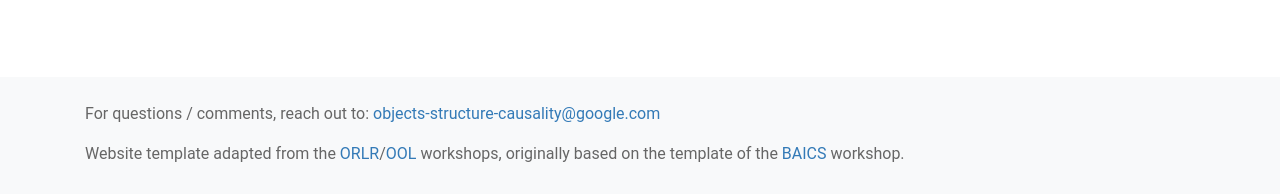
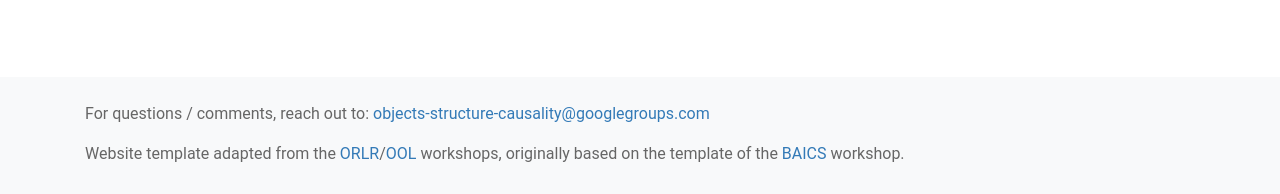
Before and after one commit to objects-structure-causality/objects-structure-causality.github.io, a Jekyll site: the page built from index.html, in a window 1280 px wide. Shown: the part 1285-1479 px from the top of the page. Built offline with Jekyll 4.4.1, drawn with Linux system fonts in a browser that asks for light colours; nearby versions of some CDN libraries.

Commit message:
Update email address

```diff
--- a/_layouts/default.html
+++ b/_layouts/default.html
@@ -65,7 +65,7 @@
 
   <div class="footnote bg-light">
     <div class="container">
-      <p>For questions / comments, reach out to: <a href="mailto:objects-structure-causality@google.com">objects-structure-causality@google.com</a></p>
+      <p>For questions / comments, reach out to: <a href="mailto:objects-structure-causality@googlegroups.com">objects-structure-causality@googlegroups.com</a></p>
       <p>Website template adapted from the <a href="https://orlrworkshop.github.io/">ORLR</a>/<a href="https://oolworkshop.github.io/">OOL</a> workshops, originally based on the template of the <a href="https://baicsworkshop.github.io/">BAICS</a> workshop.</p>
     </div>
   </div>
```
